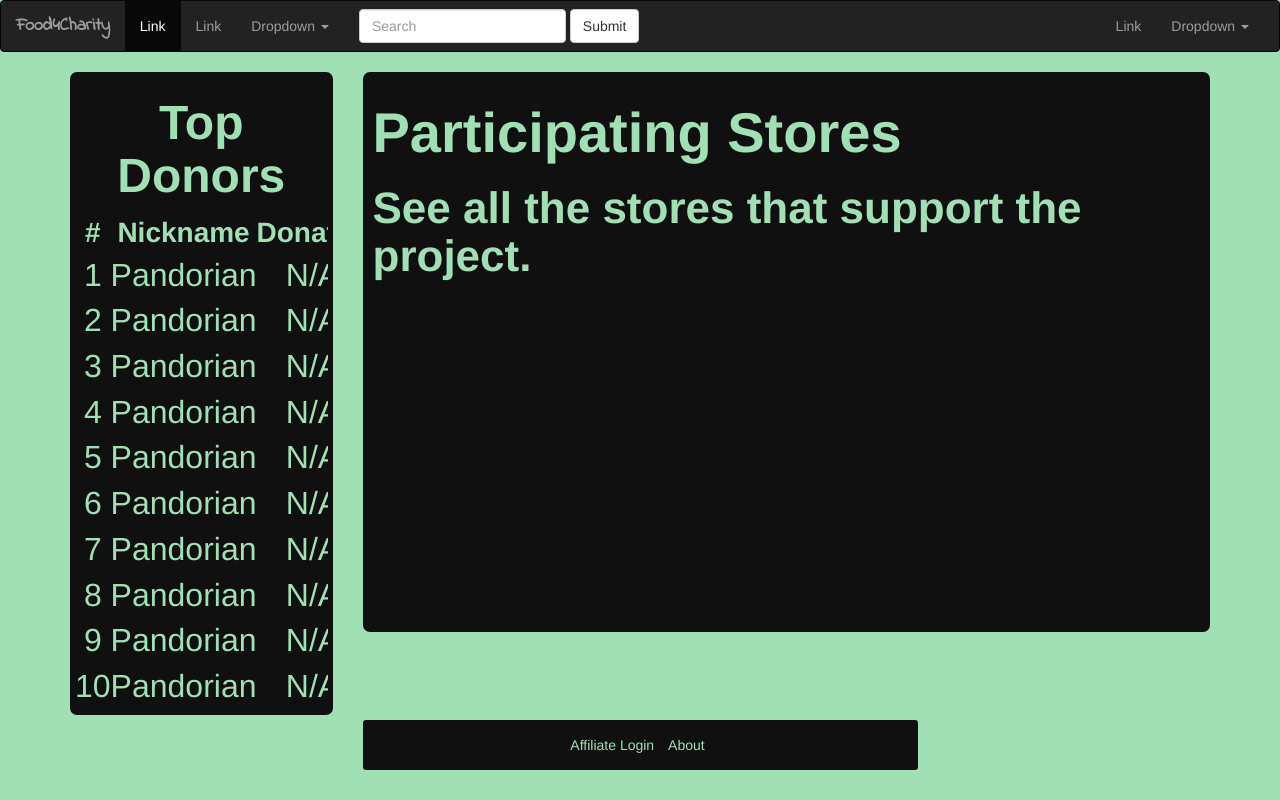
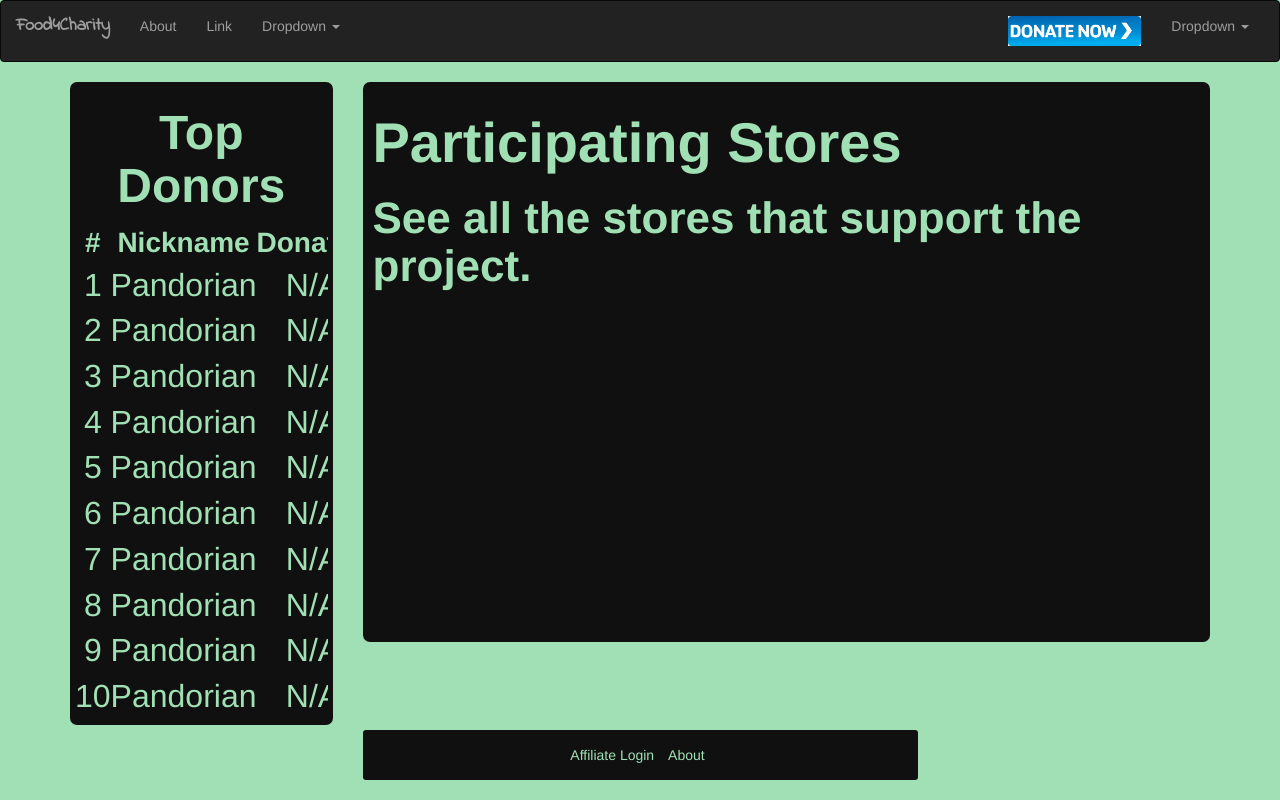
Before and after one commit to DecisionSystemsGroup/BattleHack2015, a PHP site: page / in a window 1280 px wide. Run offline with PHP 8.4, Linux system fonts and the light colour scheme; some libraries are stand-ins or nearby versions.

Commit message:
Update16

```diff
--- a/site/inc/navigation.php
+++ b/site/inc/navigation.php
@@ -14,8 +14,8 @@
     <!-- Collect the nav links, forms, and other content for toggling -->
     <div class="collapse navbar-collapse" id="bs-example-navbar-collapse-1">
       <ul class="nav navbar-nav">
-        <li class="active"><a href="#">Link <span class="sr-only">(current)</span></a></li>
-        <li><a href="#">Link</a></li>
+        <li><a data-toggle="modal" data-target="#About">About<span class="sr-only">(current)</span></a></li>
+        <li><a href="about.php">Link</a></li>
         <li class="dropdown">
           <a href="#" class="dropdown-toggle" data-toggle="dropdown" role="button" aria-expanded="false">Dropdown <span class="caret"></span></a>
           <ul class="dropdown-menu" role="menu">
@@ -29,14 +29,8 @@
           </ul>
         </li>
       </ul>
-      <form class="navbar-form navbar-left" role="search">
-        <div class="form-group">
-          <input type="text" class="form-control" placeholder="Search">
-        </div>
-        <button type="submit" class="btn btn-default">Submit</button>
-      </form>
-      <ul class="nav navbar-nav navbar-right">
-        <li><a href="#">Link</a></li>
+    <ul class="nav navbar-nav navbar-right">
+      <li><a data-toggle="modal" data-target="#Donate"><img  src="img/BUTTON-DONATE-NOW.jpeg" width="auto" height="30"></a></li>
         <li class="dropdown">
           <a href="#" class="dropdown-toggle" data-toggle="dropdown" role="button" aria-expanded="false">Dropdown <span class="caret"></span></a>
           <ul class="dropdown-menu" role="menu">
@@ -51,3 +45,19 @@
     </div><!-- /.navbar-collapse -->
   </div><!-- /.container-fluid -->
 </nav>
+<div class="modal fade" id="About" tabindex="-1" role="dialog" aria-labelledby="myModalLabel" aria-hidden="true">
+  <div class="modal-dialog">
+    <div class="modal-content">
+      <div class="modal-header">
+        <button type="button" class="close" data-dismiss="modal" aria-label="Close"><span aria-hidden="true">&times;</span></button>
+        <h4 class="modal-title" id="myModalLabel">About</h4>
+      </div>
+      <div class="modal-body">
+        ...
+      </div>
+      <div class="modal-footer">
+
+      </div>
+    </div>
+  </div>
+</div>
```
